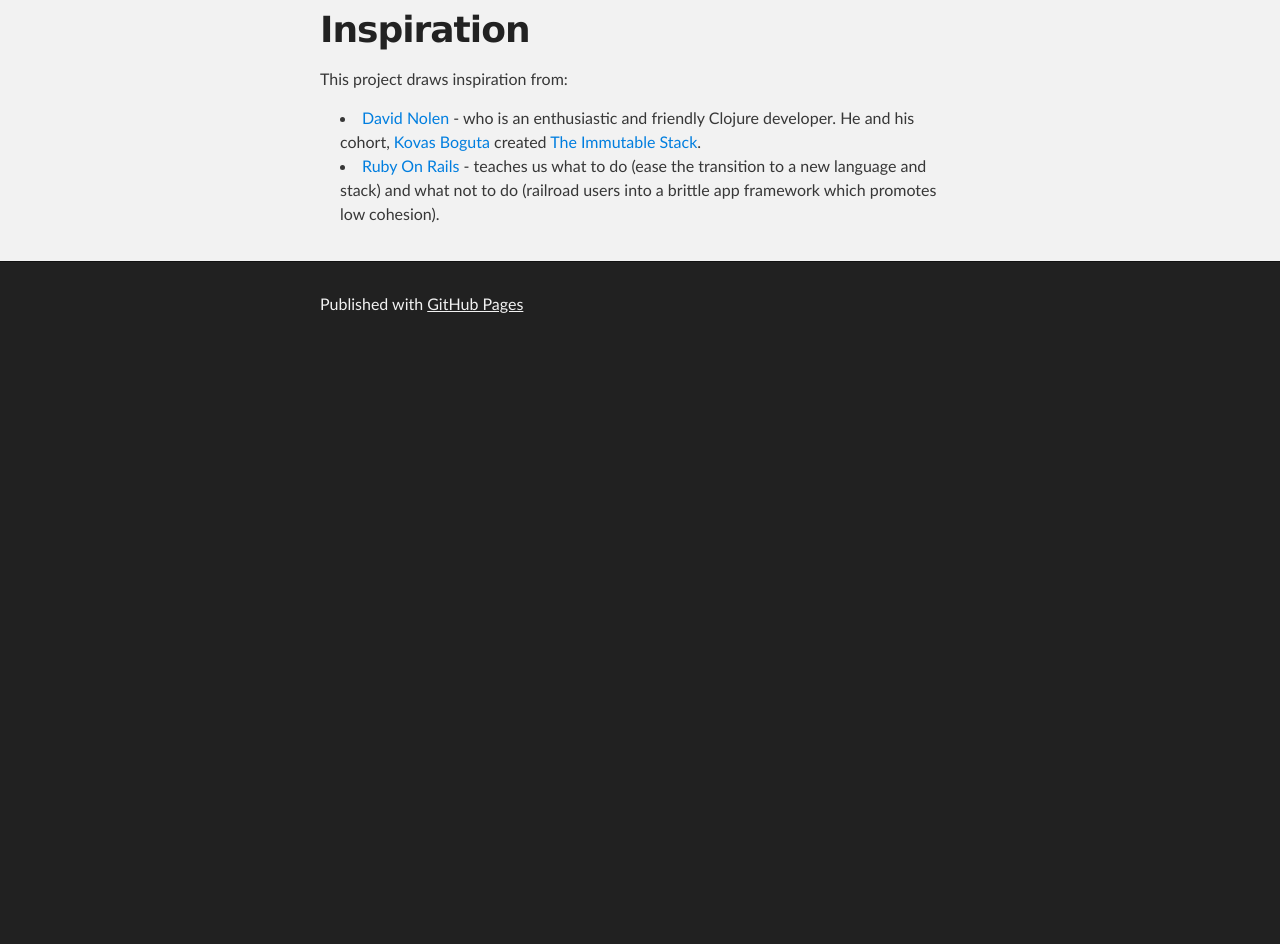
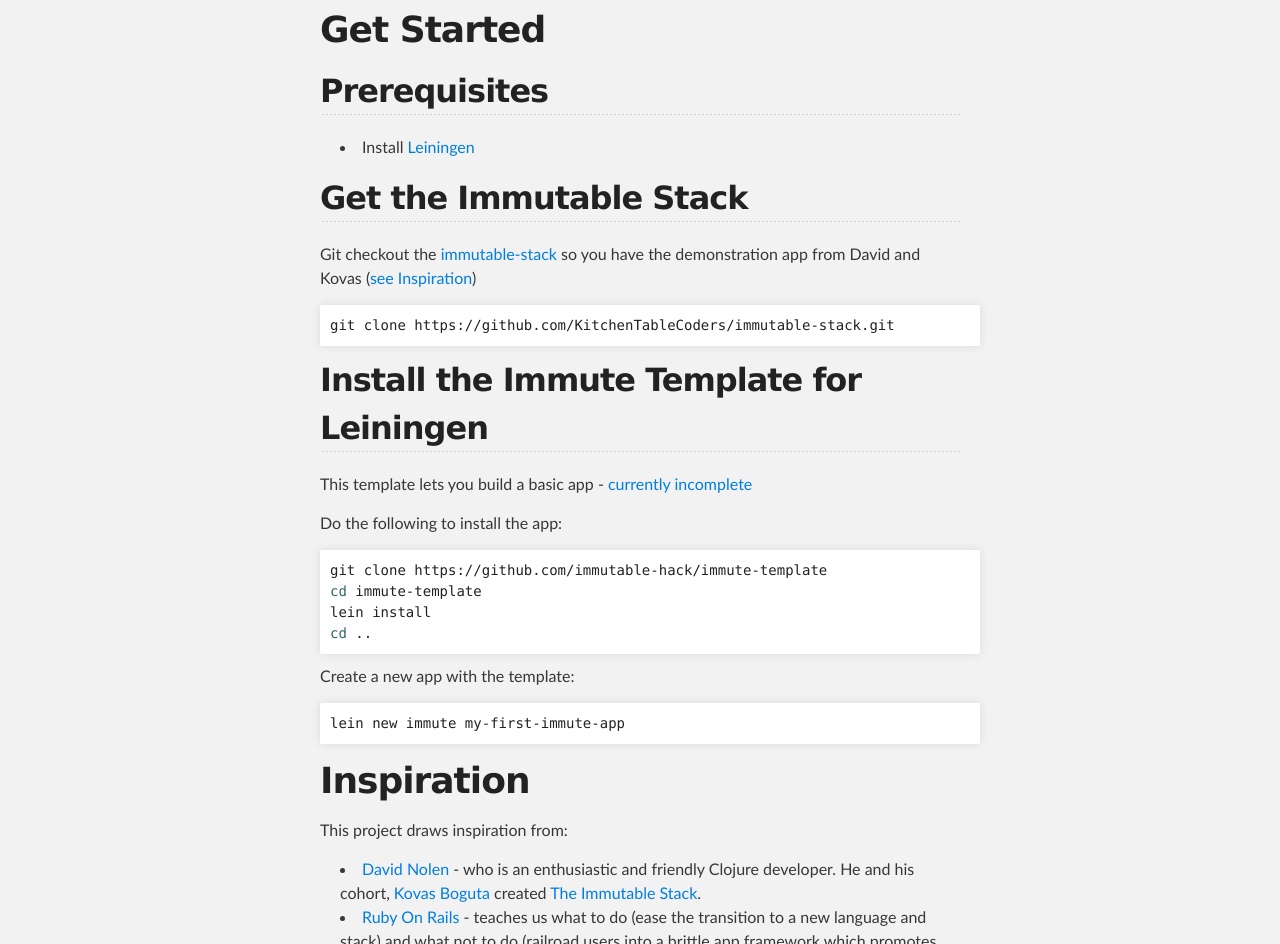
Before and after one commit to immutable-hack/immutable-hack.github.io, a plain HTML site: page index.html in a window 1280 px wide. Shown: the part 451-1395 px from the top of the page. Before the commit the page ends 802 px from the top, so only its background shows below. Drawn offline with Linux system fonts and the light colour scheme.

Commit message:
Replace master branch with page content via GitHub

```diff
--- a/index.html
+++ b/index.html
@@ -41,6 +41,41 @@
 <li>
 <a href="http://www.meetup.com/The-New-York-Immutable-Hack/">Join our NYC Meetup</a> and drop in to hack the stack.</li>
 </ul><h1>
+<a name="get-started" class="anchor" href="#get-started"><span class="octicon octicon-link"></span></a>Get Started</h1>
+
+<h2>
+<a name="prerequisites" class="anchor" href="#prerequisites"><span class="octicon octicon-link"></span></a>Prerequisites</h2>
+
+<ul>
+<li>Install <a href="http://leiningen.org/#install">Leiningen</a>
+</li>
+</ul><h2>
+<a name="get-the-immutable-stack" class="anchor" href="#get-the-immutable-stack"><span class="octicon octicon-link"></span></a>Get the Immutable Stack</h2>
+
+<p>Git checkout the <a href="https://github.com/KitchenTableCoders/immutable-stack.git">immutable-stack</a> so you have the demonstration app from David and Kovas (<a href="#Inspiration">see Inspiration</a>)</p>
+
+<div class="highlight highlight-bash"><pre>git clone https://github.com/KitchenTableCoders/immutable-stack.git
+</pre></div>
+
+<h2>
+<a name="install-the-immute-template-for-leiningen" class="anchor" href="#install-the-immute-template-for-leiningen"><span class="octicon octicon-link"></span></a>Install the Immute Template for Leiningen</h2>
+
+<p>This template lets you build a basic app - <a href="https://www.pivotaltracker.com/story/show/72307658">currently incomplete</a></p>
+
+<p>Do the following to install the app: </p>
+
+<div class="highlight highlight-bash"><pre>git clone https://github.com/immutable-hack/immute-template
+<span class="nb">cd </span>immute-template
+lein install
+<span class="nb">cd</span> ..
+</pre></div>
+
+<p>Create a new app with the template:</p>
+
+<div class="highlight highlight-bash"><pre>lein new immute my-first-immute-app
+</pre></div>
+
+<h1>
 <a name="inspiration" class="anchor" href="#inspiration"><span class="octicon octicon-link"></span></a>Inspiration</h1>
 
 <p>This project draws inspiration from:</p>
```
Also changed, not shown: params.json (+1 -1 lines).
